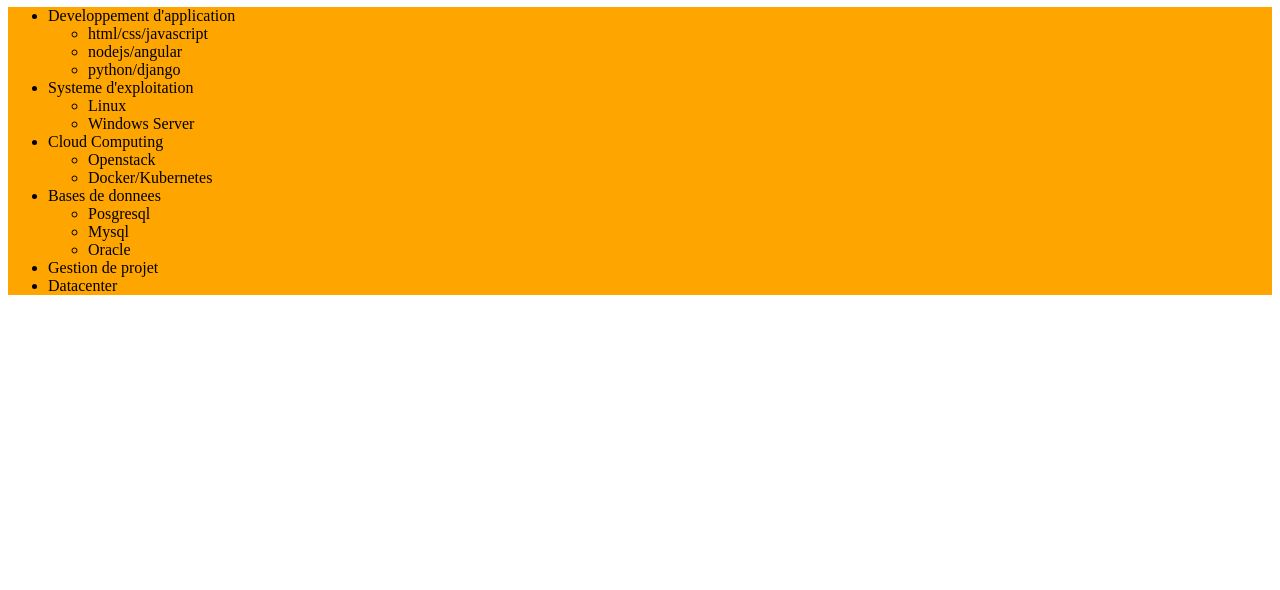
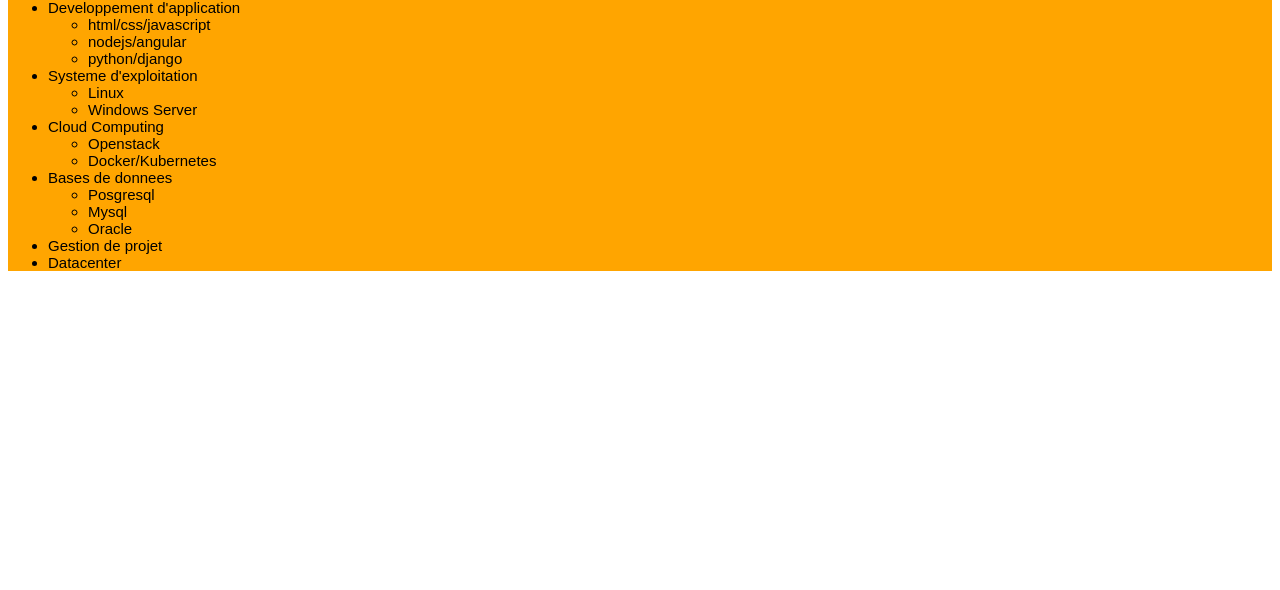
Before and after one commit to karalyh/karalyh.github.io, a plain HTML site: page index.html in a window 1280 px wide. Shown: the part 210-800 px from the top of the page. Drawn offline with Linux system fonts and the light colour scheme.

Commit message:
mises à jour

```diff
--- a/css/style.css
+++ b/css/style.css
@@ -3,6 +3,8 @@ h1{
         text-align: center;
 }
 div{
-	background-color:orange;
+	background-color: orange;
+	font-family: Arial,sans-serif;
+	font-size: 15px;
 
 }
```
